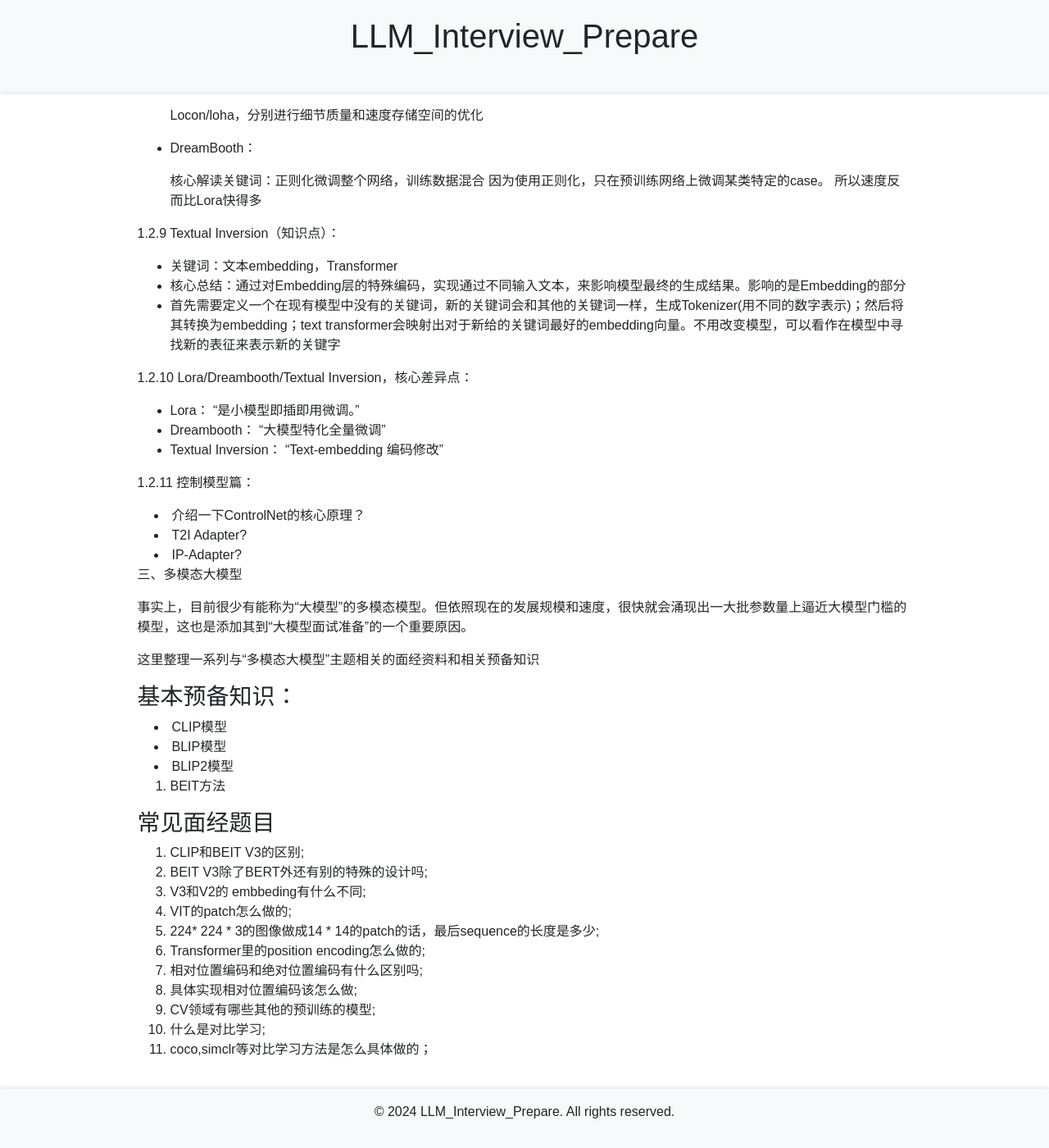
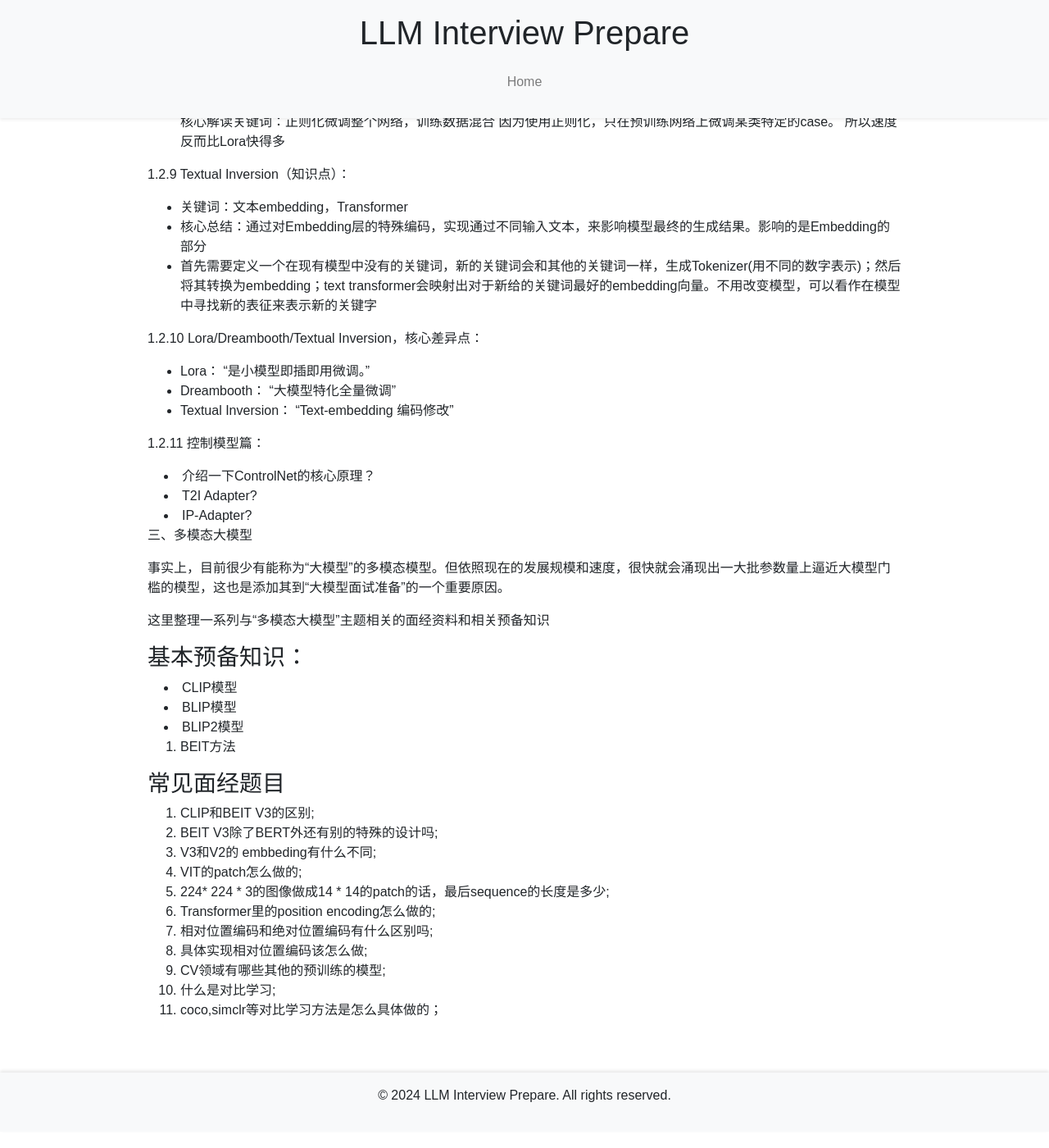
Before and after one commit to Joining-AI/LLM_Interview_Prepare, a Jekyll site: the page built from docs/README.md, in a window 1280 px wide and 1400 px high, scrolled down 9463 px. Shown: the whole window at 82% size. Built offline with Jekyll 4.4.1, drawn with Linux system fonts in a browser that asks for light colours; nearby versions of some CDN libraries; our own code applies the rules of GitHub Pages for plain Markdown files; formulas are drawn with MathJax 3.

Commit message:
'modify_layout'

```diff
--- a/docs/_config.yml
+++ b/docs/_config.yml
@@ -1 +1,13 @@
+title: LLM Interview Prepare
+description: >- # this means to ignore newlines until "baseurl:"
+  A simple and beautiful website.
+baseurl: "" # the subpath of your site, e.g. /blog
+url: "https://joining-ai.github.io/LLM_Interview_Prepare/" # the base hostname & protocol for your site
+
+# Build settings
 theme: jekyll-theme-minimal
+
+# Navigation links
+nav_links:
+  - title: "Home"
+    url: "/"
--- a/docs/_layouts/default.html
+++ b/docs/_layouts/default.html
@@ -5,17 +5,21 @@
 <html>
 <head>
   <meta charset="utf-8">
+  <meta name="viewport" content="width=device-width, initial-scale=1, shrink-to-fit=no">
   <title>{{ page.title }}</title>
   <link rel="stylesheet" href="https://stackpath.bootstrapcdn.com/bootstrap/4.5.2/css/bootstrap.min.css">
   <link rel="stylesheet" href="{{ '/assets/css/style.css?v=' | append: site.github.build_revision | relative_url }}">
   {% include mathjax.html %}
 </head>
 <body>
-  <header class="site-header">
+  <header class="site-header py-3 bg-light shadow-sm">
     <div class="container">
       <h1 class="text-center">{{ site.title }}</h1>
-      <nav class="navbar navbar-expand-lg navbar-light bg-light">
-        <div class="collapse navbar-collapse justify-content-center">
+      <nav class="navbar navbar-expand-lg navbar-light">
+        <button class="navbar-toggler" type="button" data-toggle="collapse" data-target="#navbarNav" aria-controls="navbarNav" aria-expanded="false" aria-label="Toggle navigation">
+          <span class="navbar-toggler-icon"></span>
+        </button>
+        <div class="collapse navbar-collapse justify-content-center" id="navbarNav">
           <ul class="navbar-nav">
             {% for link in site.nav_links %}
               <li class="nav-item">
@@ -27,7 +31,7 @@
       </nav>
     </div>
   </header>
-  <main class="container content-container">
+  <main class="container my-5">
     <div class="row justify-content-center">
       <div class="col-md-10">
         {{ content }}
--- a/docs/assets/css/style.css
+++ b/docs/assets/css/style.css
@@ -1,26 +1,22 @@
 /* /assets/css/style.css */
 body {
+    font-family: Arial, sans-serif;
     display: flex;
     flex-direction: column;
     min-height: 100vh;
-    font-family: Arial, sans-serif;
   }
 
   .site-header {
-    width: 100%;
-    background-color: #f8f9fa;
-    box-shadow: 0 2px 4px rgba(0, 0, 0, 0.1);
     position: fixed;
     top: 0;
     left: 0;
+    width: 100%;
     z-index: 1000;
-    text-align: center;
-    padding: 20px 0;
   }
 
-  .content-container {
+  .main {
     flex: 1;
-    margin-top: 100px; /* Ensure top margin is greater than the height of the header */
+    margin-top: 120px; /* Ensure top margin is greater than the height of the header */
     padding: 20px 0;
   }
 
```
